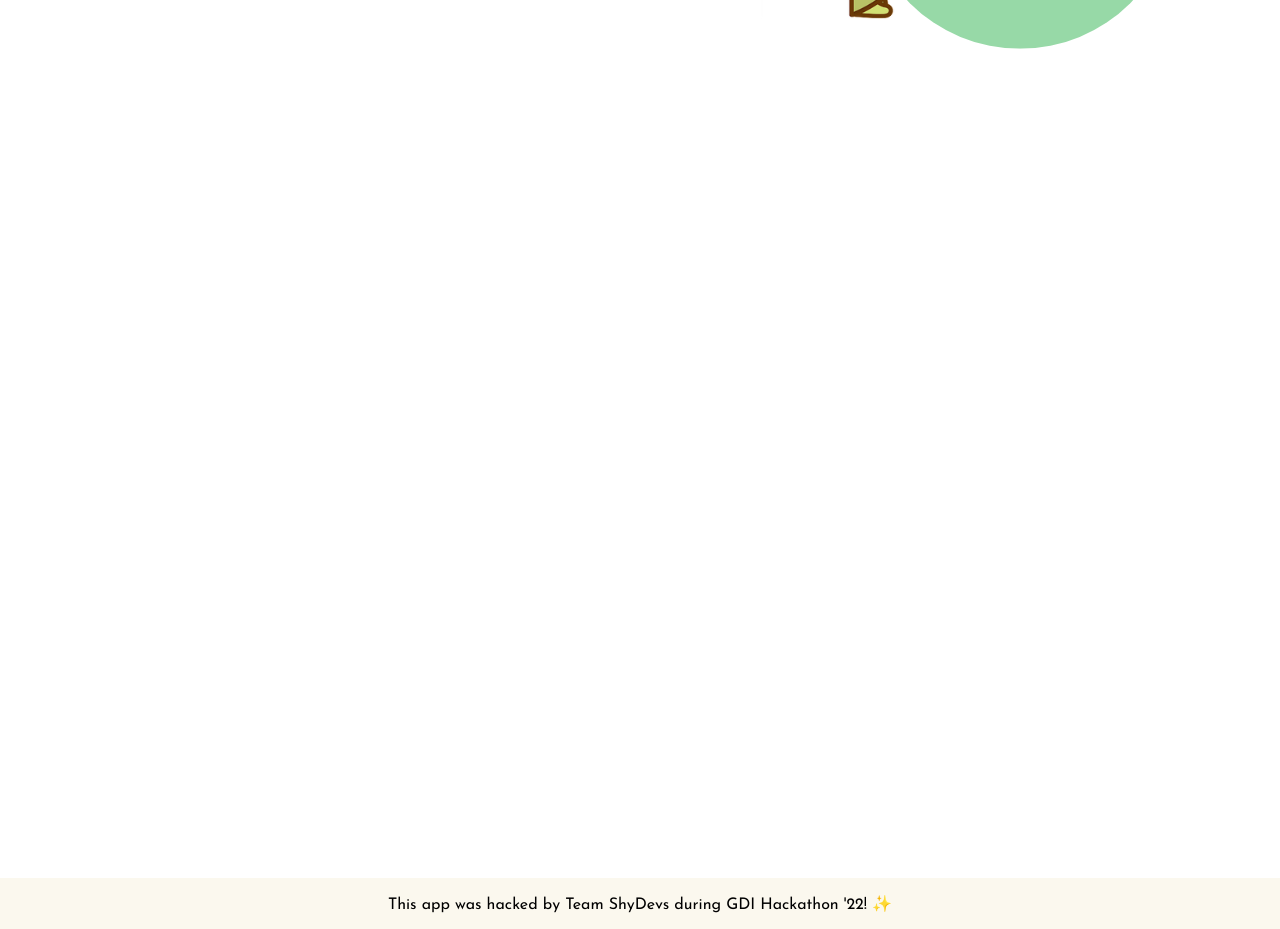
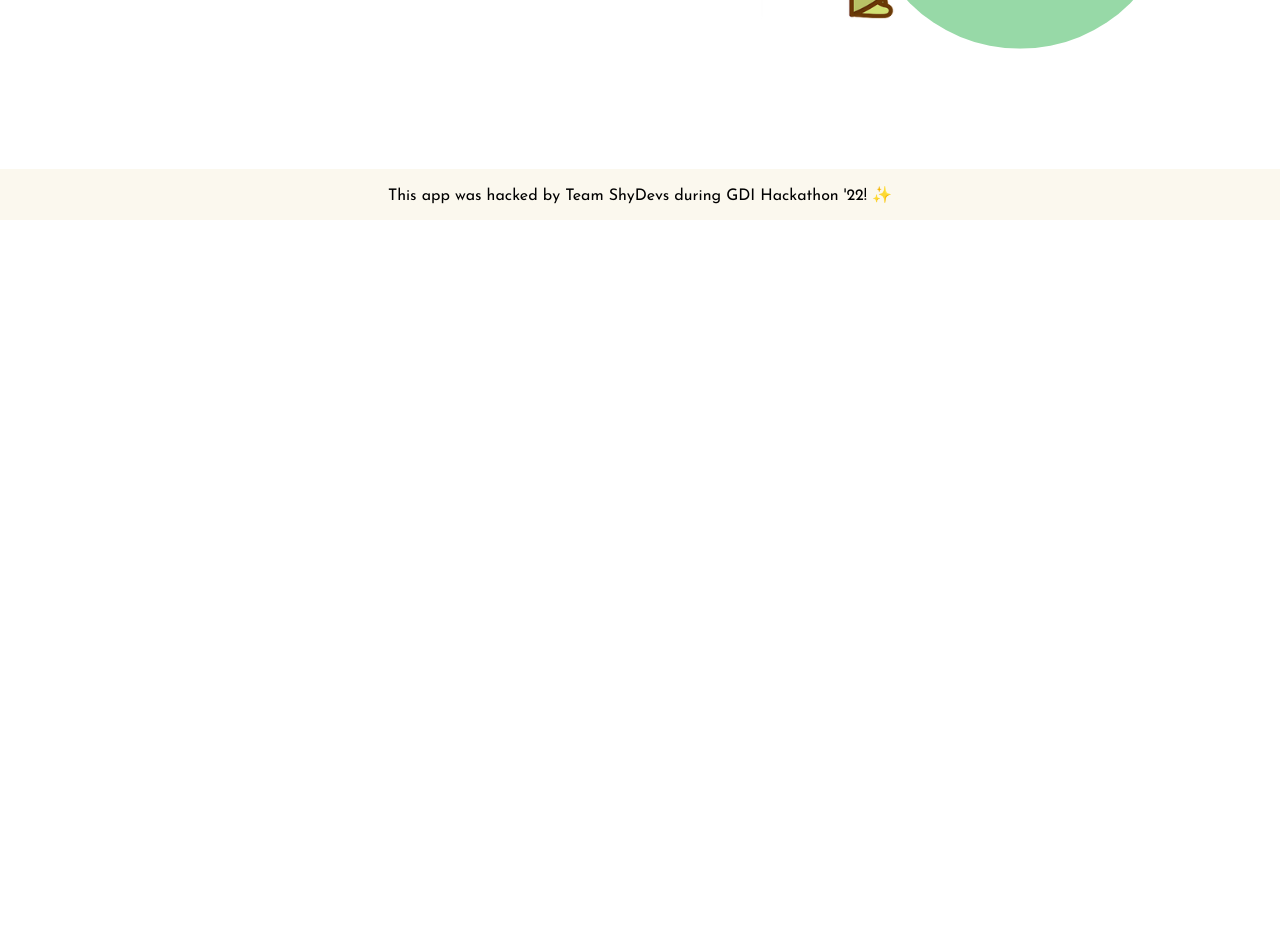
Before and after one commit to shybyeapp/shybye-web, a Next.js app: page / in a window 1280 px wide. Shown: the part 520-1449 px from the top of the page. After the commit the page ends 800 px from the top, so only its background shows below. Built offline with nearby package versions, Linux system fonts and the light colour scheme.

Commit message:
remove extra footer space

```diff
--- a/src/components/Footer.jsx
+++ b/src/components/Footer.jsx
@@ -3,13 +3,6 @@ import Container from "@mui/material/Container";
 
 export default function StickyFooter() {
   return (
-    <Box
-      sx={{
-        display: "flex",
-        flexDirection: "column",
-        minHeight: "100vh",
-      }}
-    >
     <Box
       component="footer"
       sx={{
@@ -17,12 +10,12 @@ export default function StickyFooter() {
         px: 2,
         mt: "auto",
         backgroundColor: "#FBF8EE",
+        marginTop: 5,
       }}
     >
       <Container maxWidth="sm">
         This app was hacked by Team ShyDevs during GDI Hackathon '22! ✨
       </Container>
     </Box>
-    </Box>
   );
 }
```
Lines whose indentation alone changed are shown as unchanged.
